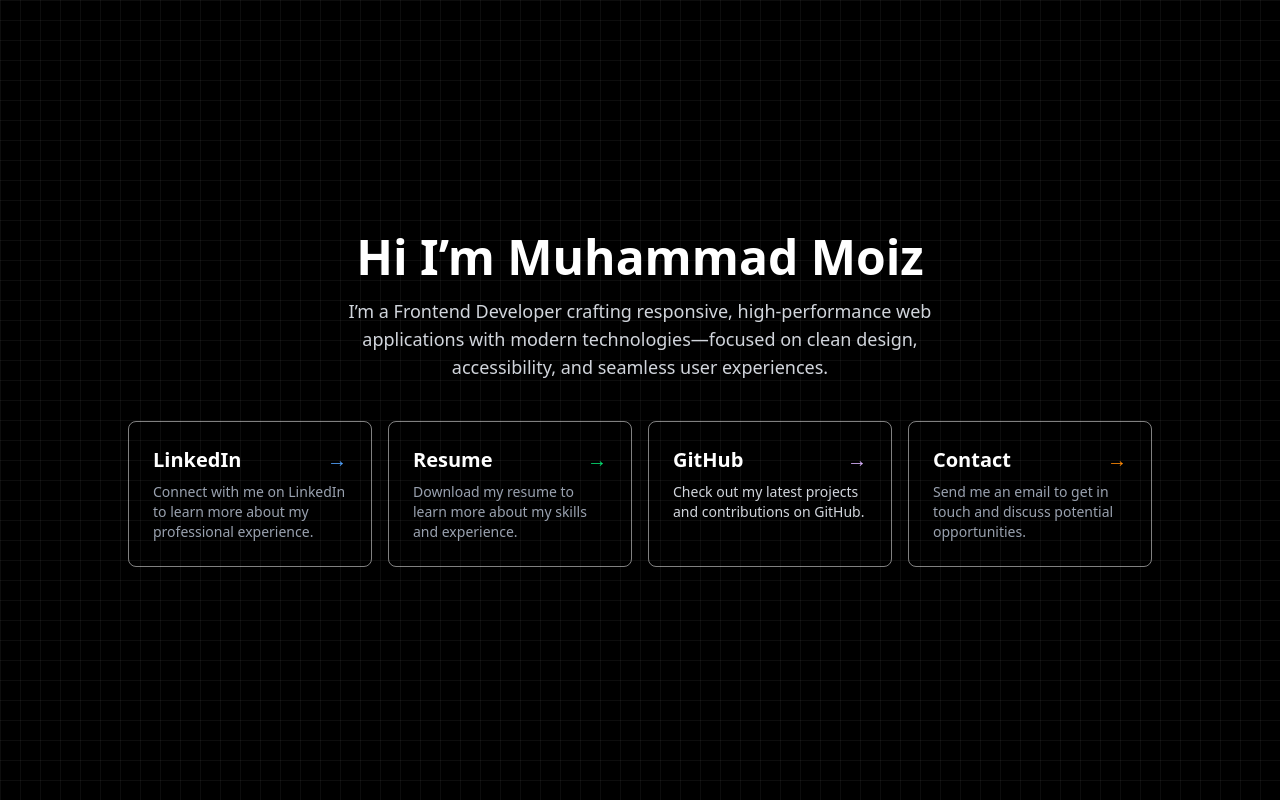
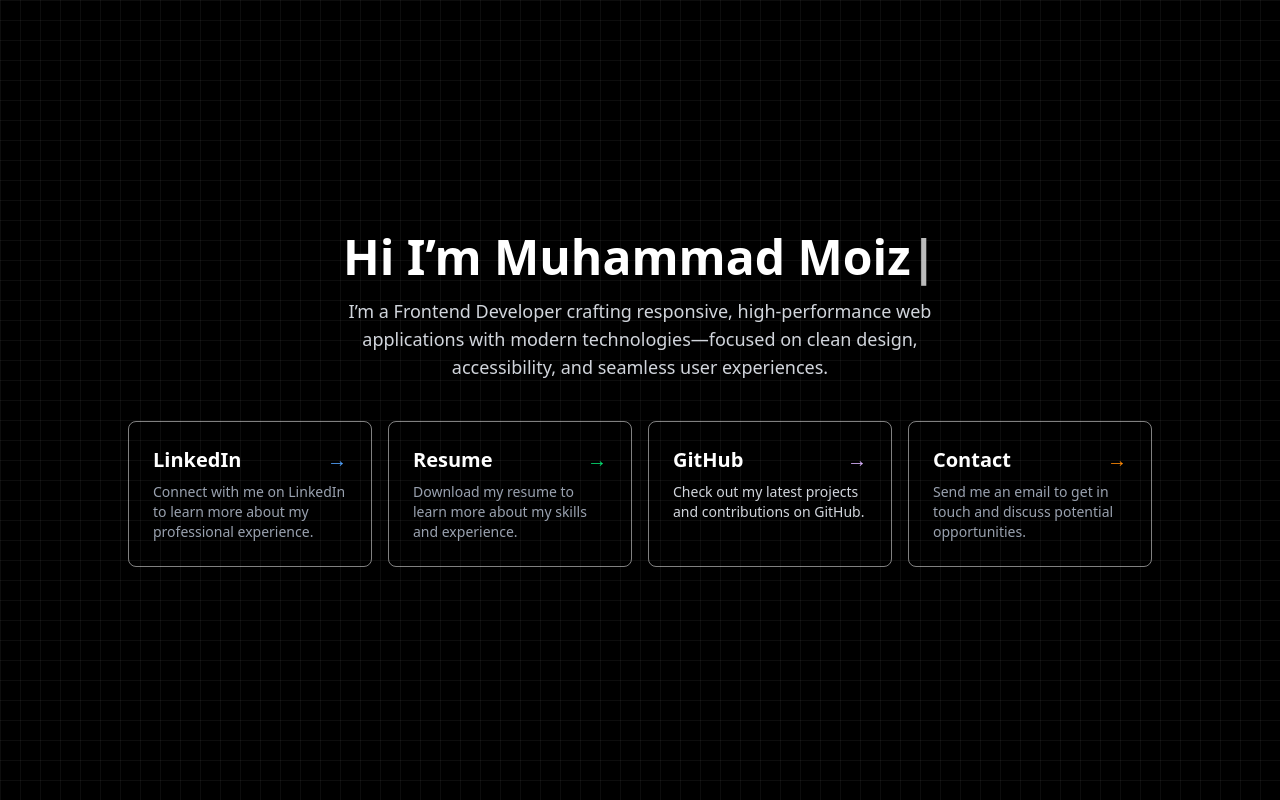
Before and after one commit to moiz2122/Portfolio, a React (Vite) app: page / in a window 1280 px wide. Built offline with nearby package versions, Linux system fonts and the light colour scheme.

Commit message:
Aniamation Adedd

```diff
--- a/src/Hero.jsx
+++ b/src/Hero.jsx
@@ -31,7 +31,7 @@ const HeroSection = () => {
 
         {/* Resume */}
         <a
-          href="./Frontend_Developer_MUHAMMAD_MOIZ.pdf"
+          href="./Frontend_Developer_MUHAMMADMOIZ.pdf"
           rel="noopener noreferrer"
           target="blank"
           className="hover:bg-green-800/30 border border-white/50  rounded-lg p-6 transition-all duration-300 hover:shadow-lg"
--- a/src/TypingHeading.jsx
+++ b/src/TypingHeading.jsx
@@ -1,7 +1,39 @@
 import React, { useEffect, useState } from "react";
 
 const TypingHeading = ({ text, speed }) => {
-  const [displayedText, setDisplayedText] = useState(text);
+  const [displayedText, setDisplayedText] = useState("");
+
+  useEffect(() => {
+    let index = 0;
+    let timeoutId;
+
+    const type = () => {
+      if (index < text.length - 1) {
+        setDisplayedText((prev) => prev + text[index]);
+        index++;
+        timeoutId = setTimeout(type, speed);
+      }
+    };
+
+    type(); // start typing
+    console.log("Hello");
+    return () => clearTimeout(timeoutId); // clean up on unmount
+  }, [text, speed]);
+
+  return (
+    <h1 className="text-4xl sm:text-5xl font-bold text-white">
+      {displayedText}
+      <span className="animate-pulse">|</span>
+    </h1>
+  );
+};
+
+export default TypingHeading;
+
+// import React, { useEffect, useState } from "react";
+
+// const TypingHeading = ({ text, speed }) => {
+//   const [displayedText, setDisplayedText] = useState("");
 
 //   useEffect(() => {
 //     let index = 0;
@@ -16,15 +48,15 @@ const TypingHeading = ({ text, speed }) => {
 //     return () => clearInterval(interval);
 //   }, [text, speed]);
 
-  console.log("Text:", displayedText);
-  console.log("Text1qweqweqwe:",text[1] );
+//   console.log("Text:", displayedText);
+//   console.log("Text1qweqweqwe:",text[1] );
 
-  return (
-    <h1 className="text-4xl sm:text-5xl font-bold text-white">
-      {displayedText}
-      {/* <span className="animate-pulse">|</span> */}
-    </h1>
-  );
-};
+//   return (
+//     <h1 className="text-4xl sm:text-5xl font-bold text-white">
+//       {displayedText}
+//       <span className="animate-pulse">|</span>
+//     </h1>
+//   );
+// };
 
-export default TypingHeading;
+// export default TypingHeading;
```
Also changed, not shown: 2 other files (tests, documents, lock files or other folders).
